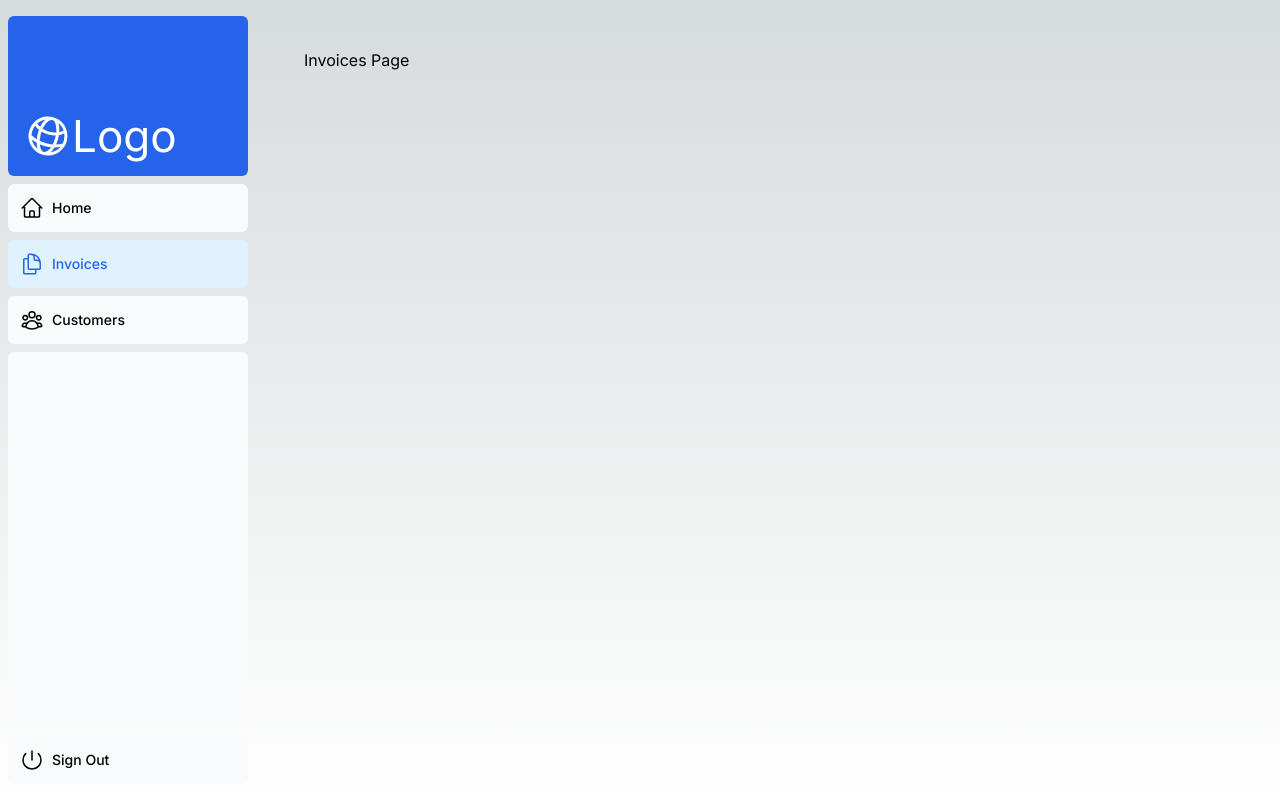
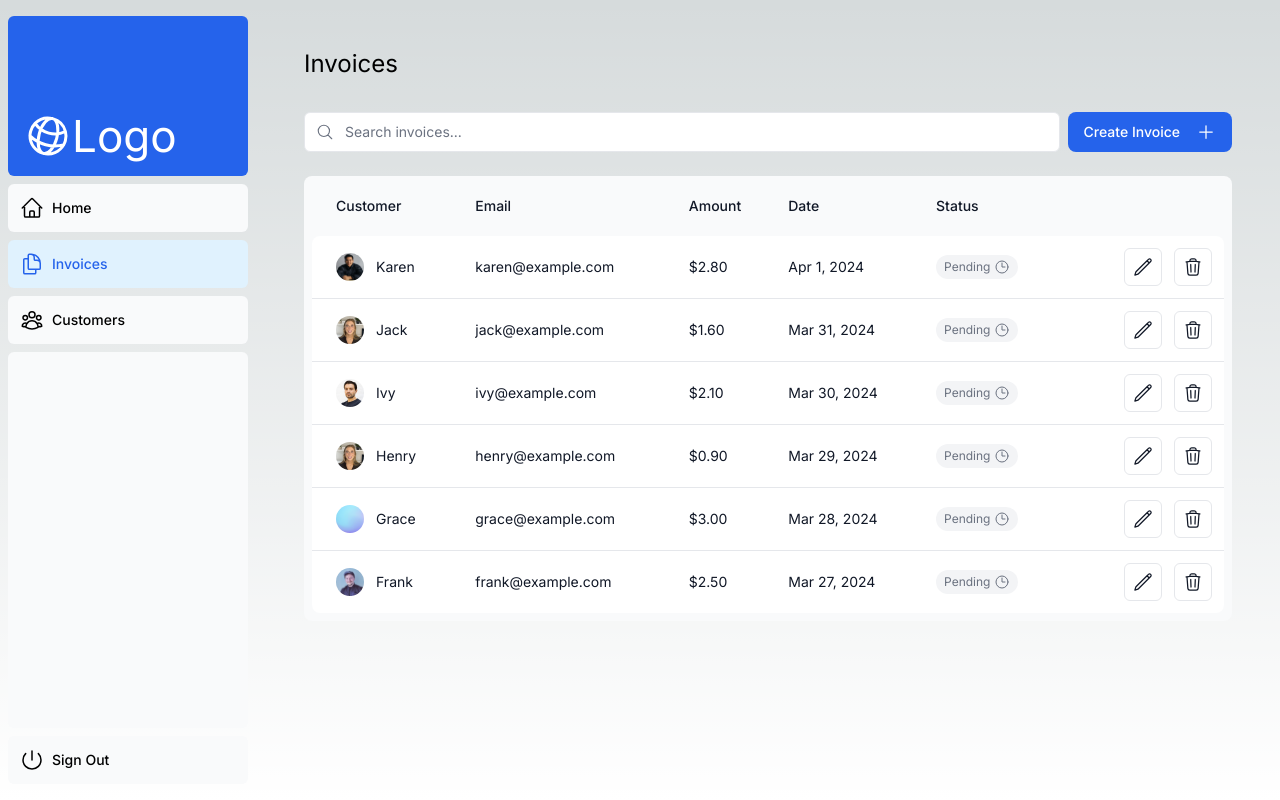
Before and after one commit to lucasmargui/react-structure-next, a Next.js app: page /dashboard/invoices in a window 1280 px wide. Built offline with nearby package versions, Linux system fonts and the light colour scheme.

Commit message:
update : add search and pagination

```diff
--- a/package.json
+++ b/package.json
@@ -13,7 +13,8 @@
     "clsx": "^2.1.0",
     "next": "14.1.4",
     "react": "^18",
-    "react-dom": "^18"
+    "react-dom": "^18",
+    "use-debounce": "^10.0.0"
   },
   "devDependencies": {
     "@types/node": "^20",
--- a/scripts/invoices.js
+++ b/scripts/invoices.js
@@ -350,7 +350,7 @@ const invoices = [
     ...invoice,
     image_url:selectRandomItem(listImages)
   }));
-  const modifiedInvoicesTable = latestInvoicesRaw.map(invoice => ({
+  const modifiedInvoicesTable = invoicesTable.map(invoice => ({
     ...invoice,
     image_url:selectRandomItem(listImages)
   }));
--- a/src/app/dashboard/invoices/page.tsx
+++ b/src/app/dashboard/invoices/page.tsx
@@ -1,3 +1,42 @@
-export default function Page() {
-    return <p>Invoices Page</p>;
-  }
+import Pagination from '@/app/ui/invoices/pagination';
+import Search from '@/app/ui/search';
+import Table from '@/app/ui/invoices/table';
+import { CreateInvoice } from '@/app/ui/invoices/buttons';
+
+import { InvoicesTableSkeleton } from '@/app/ui/skeletons';
+import { Suspense } from 'react';
+
+import { fetchInvoicesPages } from '@/app/lib/data';
+
+
+export default async function Page({
+  searchParams,
+}: {
+  searchParams?: {
+    query?: string;
+    page?: string;
+  };
+}) {
+  const query = searchParams?.query || '';
+  const currentPage = Number(searchParams?.page) || 1;
+
+  const totalPages = await fetchInvoicesPages(query);
+
+  return (
+    <div className="w-full">
+      <div className="flex w-full items-center justify-between">
+        <h1 className={`text-2xl`}>Invoices</h1>
+      </div>
+      <div className="mt-4 flex items-center justify-between gap-2 md:mt-8">
+        <Search placeholder="Search invoices..." />
+        <CreateInvoice />
+      </div>
+
+      <Table query={query} currentPage={currentPage} />
+
+      <div className="mt-5 flex w-full justify-center">
+        <Pagination totalPages={totalPages} />
+      </div>
+    </div>
+  );
+}
--- a/src/app/lib/data.ts
+++ b/src/app/lib/data.ts
@@ -3,7 +3,8 @@ import {
   CustomerField,
   CustomersTableType,
   InvoiceForm,
-  InvoicesTable,
+  InvoicesTableD,
+  Invoice,
   LatestInvoiceRaw,
   User,
   Revenue,
@@ -144,7 +145,26 @@ export async function fetchCardData() {
   }
 }
 
+
+
+
+
+
 const ITEMS_PER_PAGE = 6;
+
+function matchesQuery(invoice:InvoicesTableD, query: string) {
+
+  return (
+      invoice.name.toString().includes(query) ||
+      invoice.email.toString().includes(query) ||
+      invoice.amount.toString().includes(query) ||
+      invoice.date.toString().includes(query) ||
+      invoice.status.toLowerCase().includes(query.toLowerCase())
+  );
+}
+
+
+
 export async function fetchFilteredInvoices(
   query: string,
   currentPage: number,
@@ -176,6 +196,20 @@ export async function fetchFilteredInvoices(
     //   LIMIT ${ITEMS_PER_PAGE} OFFSET ${offset}
     // `;
 
+    // Função para realizar a busca de acordo com os critérios
+
+
+  // Filtrar a lista de faturas de acordo com o critério de busca
+  const filteredInvoices = invoicesData.modifiedInvoicesTable.filter(invoice => matchesQuery(invoice, query));
+
+  // Aplicar ordenação e paginação
+  const sortedAndPaginatedInvoices = filteredInvoices
+      .sort((a, b) => new Date(b.date).getTime() - new Date(a.date).getTime())// Ordenar por data decrescente
+      .slice(offset, offset + ITEMS_PER_PAGE); // Paginação
+
+  return sortedAndPaginatedInvoices;
+
+
     // return invoices.rows;
   } catch (error) {
     console.error('Database Error:', error);
@@ -199,8 +233,8 @@ export async function fetchInvoicesPages(query: string) {
   //     invoices.status ILIKE ${`%${query}%`}
   // `;
 
-  //   const totalPages = Math.ceil(Number(count.rows[0].count) / ITEMS_PER_PAGE);
-  //   return totalPages;
+     const totalPages = Math.ceil(Number(invoicesData.modifiedInvoicesTable.length / ITEMS_PER_PAGE));
+    return totalPages;
   } catch (error) {
     console.error('Database Error:', error);
     throw new Error('Failed to fetch total number of invoices.');
--- a/src/app/lib/definitions.ts
+++ b/src/app/lib/definitions.ts
@@ -44,7 +44,7 @@ export type LatestInvoiceRaw = Omit<LatestInvoice, 'amount'> & {
   amount: number;
 };
 
-export type InvoicesTable = {
+export type InvoicesTableD = {
   id: string;
   customer_id: string;
   name: string;
@@ -52,7 +52,7 @@ export type InvoicesTable = {
   image_url: string;
   date: string;
   amount: number;
-  status: 'pending' | 'paid';
+  status: "pending" | "paid" | string;
 };
 
 export type CustomersTableType = {
--- a/src/app/ui/invoices/pagination.tsx
+++ b/src/app/ui/invoices/pagination.tsx
@@ -4,11 +4,20 @@ import { ArrowLeftIcon, ArrowRightIcon } from '@heroicons/react/24/outline';
 import clsx from 'clsx';
 import Link from 'next/link';
 import { generatePagination } from '@/app/lib/utils';
+import { usePathname, useSearchParams } from 'next/navigation';
 
 export default function Pagination({ totalPages }: { totalPages: number }) {
   // NOTE: comment in this code when you get to this point in the course
 
-  // const allPages = generatePagination(currentPage, totalPages);
+  const pathname = usePathname();
+  const searchParams = useSearchParams();
+  const currentPage = Number(searchParams.get('page')) || 1;
+
+  const createPageURL = (pageNumber: number | string) => {
+    const params = new URLSearchParams(searchParams);
+    params.set('page', pageNumber.toString());
+    return `${pathname}?${params.toString()}`;
+  };
 
   return (
     <>
--- a/src/app/ui/invoices/table.tsx
+++ b/src/app/ui/invoices/table.tsx
@@ -1,17 +1,46 @@
+
+"use client"
+
+import React, { useState, useEffect } from 'react';
 import Image from 'next/image';
 import { UpdateInvoice, DeleteInvoice } from '@/app/ui/invoices/buttons';
 import InvoiceStatus from '@/app/ui/invoices/status';
 import { formatDateToLocal, formatCurrency } from '@/app/lib/utils';
+
 import { fetchFilteredInvoices } from '@/app/lib/data';
+import { InvoicesTableSkeleton } from '@/app/ui/skeletons';
 
-export default async function InvoicesTable({
+import {
+
+  InvoicesTableD,
+
+} from '@/app/lib/definitions';
+
+export default function InvoicesTable({
   query,
   currentPage,
 }: {
   query: string;
   currentPage: number;
 }) {
-  const invoices = await fetchFilteredInvoices(query, currentPage);
+
+
+
+  const [invoices, setRevenue] = useState<InvoicesTableD[] | null>(null);
+
+  useEffect(() => {
+    async function fetchData() {
+      const invoicesData = await fetchFilteredInvoices(query,currentPage);
+      setRevenue(invoicesData);
+    }
+
+    fetchData();
+  }, []);
+
+  if (!invoices || invoices.length === 0) {
+    return <InvoicesTableSkeleton  />;
+  }
+
 
   return (
     <div className="mt-6 flow-root">
--- a/src/app/ui/search.tsx
+++ b/src/app/ui/search.tsx
@@ -1,8 +1,42 @@
 'use client';
 
 import { MagnifyingGlassIcon } from '@heroicons/react/24/outline';
+import { useSearchParams, usePathname, useRouter } from 'next/navigation';
+
+import { useDebouncedCallback } from 'use-debounce';
 
 export default function Search({ placeholder }: { placeholder: string }) {
+
+  const searchParams = useSearchParams();
+  const pathname = usePathname();
+  const { replace } = useRouter();
+
+  // function handleSearch(term: string) {
+
+  //   const params = new URLSearchParams(searchParams);
+  //   if (term) {
+  //     params.set('query', term);
+  //   } else {
+  //     params.delete('query');
+  //   }
+  //   replace(`${pathname}?${params.toString()}`);
+  // }
+
+  const handleSearch = useDebouncedCallback((term) => {
+    console.log(`Searching... ${term}`);
+
+    const params = new URLSearchParams(searchParams);
+
+    params.set('page', '1');
+
+    if (term) {
+      params.set('query', term);
+    } else {
+      params.delete('query');
+    }
+    replace(`${pathname}?${params.toString()}`);
+  }, 300);
+
   return (
     <div className="relative flex flex-1 flex-shrink-0">
       <label htmlFor="search" className="sr-only">
@@ -11,6 +45,10 @@ export default function Search({ placeholder }: { placeholder: string }) {
       <input
         className="peer block w-full rounded-md border border-gray-200 py-[9px] pl-10 text-sm outline-2 placeholder:text-gray-500"
         placeholder={placeholder}
+        onChange={(e) => {
+          handleSearch(e.target.value);
+        }}
+        defaultValue={searchParams.get('query')?.toString()}
       />
       <MagnifyingGlassIcon className="absolute left-3 top-1/2 h-[18px] w-[18px] -translate-y-1/2 text-gray-500 peer-focus:text-gray-900" />
     </div>
```
Also changed, not shown: 1 other file (tests, documents, lock files or other folders).
